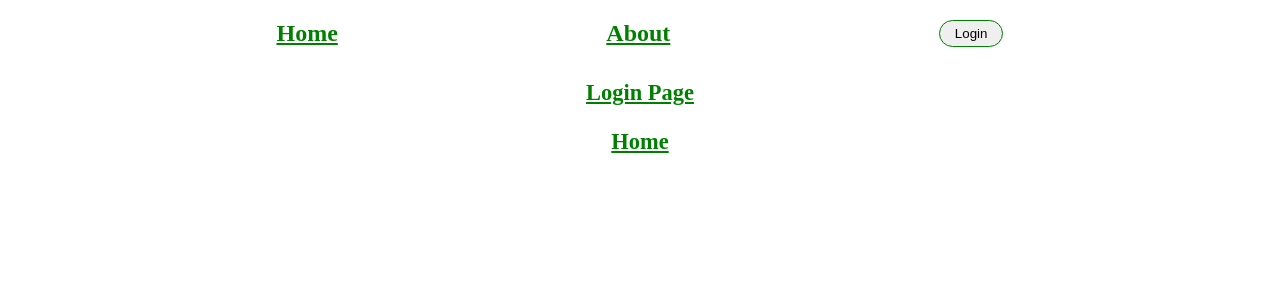
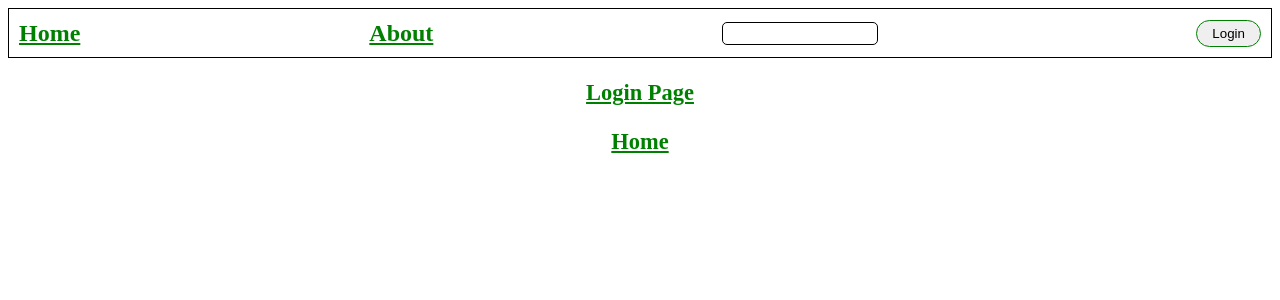
Before and after one commit to Sankalp2009/turbo-lamp, a React (Vite) app in the folder react-mini-commerce/: page / in a window 1280 px wide. Shown: the top 300 px of the page. Built offline with nearby package versions, Linux system fonts and the light colour scheme.

Commit message:
Implement Search

```diff
--- a/react-mini-commerce/src/Components/Header.jsx
+++ b/react-mini-commerce/src/Components/Header.jsx
@@ -26,11 +26,15 @@ function Header() {
     <div>
       <div
         style={{
+          border:"1px solid black",
+          boxSizing:"border-box",
           width: '100%',
           height: '50px',
           display: 'flex',
-          justifyContent: 'space-evenly',
+          justifyContent: 'space-between',
           alignItems: 'center',
+
+          padding:"10px"
         }}
       >
         {Links.map((el) => (
@@ -40,6 +44,9 @@ function Header() {
             </Link>
           </div>
         ))}
+        <div>
+          <input type="text" />
+        </div>
         <div>
           {!state.isAuth ? (
             <Link to="/login">
```
Also changed, not shown: react-mini-commerce/src/Utils/PrivateRoute.jsx (line endings or trailing spaces).
